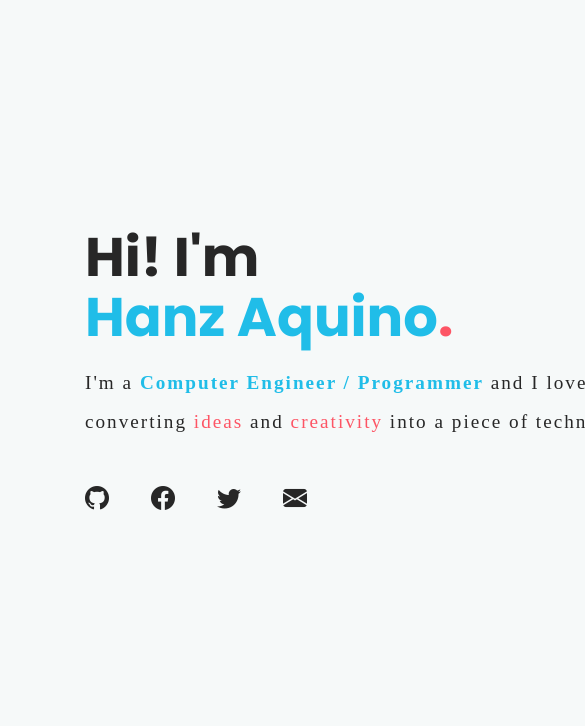
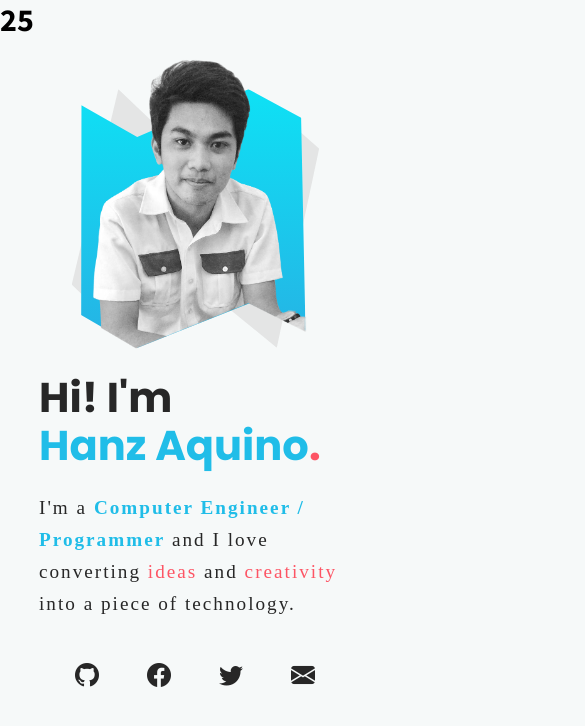
Before and after one commit to hanzzakino/hanzz, a Next.js app: page / in a window 390 px wide. Shown: the top 726 px of the page, 585 px wide, since content can reach past the window. Built offline with nearby package versions, Linux system fonts and the light colour scheme.

Commit message:
Major Update: Settings Context, Refactors

```diff
--- a/components/introduction.jsx
+++ b/components/introduction.jsx
@@ -1,29 +1,27 @@
 import styles from '../styles/Introduction.module.css';
 
 export default function Introduction() {
+  console.log(styles)
   return (
-    <div className={styles.intro_container}>
-        <div className={styles.intro_group1}>
-            <div className={styles.intro_group1_img}>
-              <img className={styles.intro_img_me} src="/assets/intro/hanz.png"/>
-              <img className={styles.intro_img_gray} src="/assets/intro/gray-bg.svg"/>
-              <img className={styles.intro_img_blue} src="/assets/intro/blue-gradient-bg.svg"/>
+    <div className={styles.introContainer}>
+        <div className={styles.introGroup1}>
+            <div className={styles.introGroup1_img}>
+              <img className={styles.introGroup1_me} src="/assets/intro/hanz.png"/>
+              <img className={styles.introGroup1_gray} src="/assets/intro/gray-bg.svg"/>
+              <img className={styles.introGroup1_blue} src="/assets/intro/blue-gradient-bg.svg"/>
             </div>
-            <div className={styles.intro_group1_msg}>
-                <h1 className={styles.intro_group1_msg1}>Hi! I'm</h1>
-                <h1 className={styles.intro_group1_msg2}>Hanz Aquino<i>.</i></h1>
-                <p className={styles.intro_group1_msg3}>
-                I'm a <b>Computer Engineer / Programmer</b> and I love <br />
-                converting <i>ideas</i> and <i>creativity</i> into a piece of technology.
-                </p>
+            <div className={styles.introGroup1_msg}>
+                <h1 className={styles.introGroup1_msg1}>Hi! I'm</h1>
+                <h1 className={styles.introGroup1_msg2}>Hanz Aquino<i>.</i></h1>
+                <p className={styles.introGroup1_msg3}>I'm a <b>Computer Engineer / Programmer</b> and I love converting <i>ideas</i> and <i>creativity</i> into a piece of technology.</p>
 
 
 
-                <div className={styles.intro_group1_social}>
-                    <a href="https://github.com/hanzzakino" target="_blank" className={styles.social_gt}><i id="gt" className="bi bi-github"></i></a>
-                    <a href="https://facebook.com/hanzzakino" target="_blank" className={styles.social_fb}><i className="bi bi-facebook"></i></a>
-                    <a href="https://twitter.com/hanzzakino" target="_blank" className={styles.social_tw}><i className="bi bi-twitter"></i></a>
-                    <a href="mailto:hanzzakino@gmail.coom" className={styles.social_ml}><i className="bi bi-envelope-fill"></i></a>
+                <div className={styles.introGroup1_social}>
+                    <a href="https://github.com/hanzzakino" target="_blank" className={styles.socialGT}><i id="gt" className="bi bi-github"></i></a>
+                    <a href="https://facebook.com/hanzzakino" target="_blank" className={styles.socialFB}><i className="bi bi-facebook"></i></a>
+                    <a href="https://twitter.com/hanzzakino" target="_blank" className={styles.socialTW}><i className="bi bi-twitter"></i></a>
+                    <a href="mailto:hanzzakino@gmail.coom" className={styles.socialML}><i className="bi bi-envelope-fill"></i></a>
                 </div>
             </div>
         </div>
--- a/components/shared/animatedBackground.jsx
+++ b/components/shared/animatedBackground.jsx
@@ -1,17 +1,19 @@
 import styles from '../../styles/shared/AnimatedBackground.module.css'
 
 import { useState, useEffect } from 'react'
-import {useWindowContext} from '../../context/WindowContext'
+import {useSettingsContext} from '../../context/SettingsContext'
 
 export default function AnimatedBackground({speedMultiplier=1, opacity=0.3, maxBlur=6,enableBlur=false}) {
-  const { width } = useWindowContext()
-  const [shapeNumber,setShapeNumber] = useState()
-  const animatedShapes = []
+  const { screenWidth, windowAvailable } = useSettingsContext()
+  const [shapeNumber,setShapeNumber] = useState(0)
+  const [animatedShapes, setAnimatedShapes] = useState()
 
   useEffect(() => {
-    setShapeNumber(Math.ceil((width/32)*2))
-  },[width])
+    setShapeNumber(Math.ceil((screenWidth/32)*2))
+  },[windowAvailable])
 
+  useEffect(() => {
+    const tempanimatedShapes = []
     for(let i=0; i<shapeNumber; i++){
       const randomSize = (Math.floor(Math.random()*15)+7)
       const randomColor = (Math.floor(Math.random()*10)+240)
@@ -19,7 +21,7 @@ export default function AnimatedBackground({speedMultiplier=1, opacity=0.3, maxB
       const randomDelay = (Math.floor(Math.random()*80)-40)
       const speedBySize = (Math.floor(10+(7/randomSize)*24))
       const blurBySize = (enableBlur ? Math.floor(maxBlur*(5/randomSize)):0)
-    animatedShapes.push(
+      tempanimatedShapes.push(
           <li
           key={'ashape'+i}
           style={
@@ -42,13 +44,18 @@ export default function AnimatedBackground({speedMultiplier=1, opacity=0.3, maxB
         </li>
       )
     }
+    setAnimatedShapes(tempanimatedShapes)
+    console.log(animatedShapes)
+  },[shapeNumber])
+
+
 
 
 
   return (
       <div className={styles.area} >
       <ul className={styles.circles}>
-        {/* <h1>{shapeNumber} {animatedShapes.length}</h1> */}
+        <h1>{shapeNumber} </h1>
 
           {animatedShapes}
       </ul>
--- /dev/null
+++ b/context/SettingsContext.js
@@ -0,0 +1,38 @@
+import { createContext, useContext, useState, useEffect  } from 'react'
+
+const SettingsContext = createContext()
+
+export const SettingsContextWrapper = ({children}) =>{
+
+    const hasWindow = typeof window !== 'undefined'
+    const getWindowDimensions = () => {
+        const screenWidth = hasWindow ? window.innerWidth : null
+        const screenHeight = hasWindow ? window.innerHeight : null
+        return {
+            screenWidth,
+            screenHeight,
+            windowAvailable: hasWindow
+        }
+    }
+    useEffect(() => {
+        if (hasWindow) {
+            const handleResize = () => {
+                setWindowDimensions(getWindowDimensions())
+            }
+
+            window.addEventListener('resize', handleResize)
+            return () => window.removeEventListener('resize', handleResize)
+        }
+    }, [hasWindow])
+    const [windowDimensions, setWindowDimensions] = useState(getWindowDimensions())
+
+    return (
+        <SettingsContext.Provider value={
+            windowDimensions
+        }>
+            {children}
+        </SettingsContext.Provider>
+    )
+}
+
+export const useSettingsContext = () => useContext(SettingsContext)
--- a/context/WindowContext.js
+++ /dev/null
@@ -1,37 +0,0 @@
-import { createContext, useContext, useState, useEffect  } from 'react'
-
-const WindowContext = createContext()
-
-export const WindowContextWrapper = ({children}) =>{
-
-    const hasWindow = typeof window !== 'undefined';
-     function getWindowDimensions() {
-        const width = hasWindow ? window.innerWidth : null;
-        const height = hasWindow ? window.innerHeight : null;
-        return {
-            width,
-            height,
-        };
-    }
-
-    useEffect(() => {
-        if (hasWindow) {
-        function handleResize() {
-            setWindowDimensions(getWindowDimensions());
-        }
-
-        window.addEventListener('resize', handleResize);
-        return () => window.removeEventListener('resize', handleResize);
-        }
-    }, [hasWindow]);
-
-    const [windowDimensions, setWindowDimensions] = useState(getWindowDimensions());
-
-    return (
-        <WindowContext.Provider value={windowDimensions}>
-            {children}
-        </WindowContext.Provider>
-    );
-}
-
-export const useWindowContext = () => useContext(WindowContext)
--- a/package.json
+++ b/package.json
@@ -8,6 +8,7 @@
   "dependencies": {
     "next": "latest",
     "react": "18.2.0",
-    "react-dom": "18.2.0"
+    "react-dom": "18.2.0",
+    "sass": "^1.57.1"
   }
 }
--- a/pages/_app.jsx
+++ b/pages/_app.jsx
@@ -1,10 +1,10 @@
 import '../styles/globals.css'
-import { WindowContextWrapper } from '../context/WindowContext.js'
+import { SettingsContextWrapper } from '../context/SettingsContext.js'
 function MyApp({ Component, pageProps }) {
   return(
-  <WindowContextWrapper>
+  <SettingsContextWrapper>
     <Component {...pageProps} />
-  </WindowContextWrapper>
+  </SettingsContextWrapper>
   )
 }
 
--- a/pages/index.jsx
+++ b/pages/index.jsx
@@ -16,10 +16,19 @@ export default function Home() {
         <link rel="icon" href="/favicon.svg" />
       </Head>
 
-      <AnimatedBackground speedMultiplier={0.8} opacity={0.24} maxBlur={6} enableBlur/>
+      <AnimatedBackground speedMultiplier={0.9} opacity={0.24} maxBlur={6} enableBlur/>
 
-      <main className={styles.main_container}>
+      <main className={styles.mainContainer}>
         <Introduction />
+        <br /><br /><br /><br /><br /><br /><br /><br /><br /><br /><br /><br /><br />
+        <br /><br /><br /><br /><br /><br /><br /><br /><br /><br /><br /><br /><br />
+        <br /><br /><br /><br /><br /><br /><br /><br /><br /><br /><br /><br /><br />
+        <br /><br /><br /><br /><br /><br /><br /><br /><br /><br /><br /><br /><br />
+        <br /><br /><br /><br /><br /><br /><br /><br /><br /><br /><br /><br /><br />
+        <br /><br /><br /><br /><br /><br /><br /><br /><br /><br /><br /><br /><br />
+        <br /><br /><br /><br /><br /><br /><br /><br /><br /><br /><br /><br /><br />
+        <br /><br /><br /><br /><br /><br /><br /><br /><br /><br /><br /><br /><br />
+        <br /><br /><br /><br /><br /><br /><br /><br /><br /><br /><br /><br /><br />
       </main>
 
     </div>
--- a/styles/Introduction.module.css
+++ b/styles/Introduction.module.css
@@ -1,7 +1,5 @@
-.intro_container {
-  /* background-color: red; */
+.introContainer {
   width: 100%;
-
   display: flex;
   flex-flow: column;
   align-items: center;
@@ -9,13 +7,13 @@
   top: 24vh;
 }
 
-.intro_group1 {
+.introGroup1 {
   /* background-color: yellow; */
   display: flex;
   flex-flow: row;
 }
 
-.intro_group1_img {
+.introGroup1_img {
   /* background-color: orange; */
   height: 340px;
   width: 300px;
@@ -24,21 +22,22 @@
   overflow: hidden;
   transform: scale(0.92);
 }
-.intro_img_me {
+.introGroup1_me {
   position: absolute;
   top: 0;
   left: 10%;
   z-index: 2;
   height: 340px;
 }
-.intro_img_blue {
+.introGroup1_blue {
   position: absolute;
   top: 35px;
   left: 16px;
   z-index: 1;
   height: 304px;
 }
-.intro_img_gray {
+.introGroup1_gray {
+  filter: opacity(0.7);
   position: absolute;
   top: 35px;
   left: 5px;
@@ -46,13 +45,13 @@
   height: 304px;
 }
 
-.intro_group1_msg {
+.introGroup1_msg {
   /* background-color: orange; */
   height: 340px;
   width: 600px;
 }
 
-.intro_group1_msg1 {
+.introGroup1_msg1 {
   font-family: 'Poppins';
   font-size: 3.4rem;
   color: #272727;
@@ -60,18 +59,18 @@
   margin-top: 1.5rem;
 }
 
-.intro_group1_msg2 {
+.introGroup1_msg2 {
   font-family: 'Poppins';
   font-size: 3.4rem;
   color: #20bde8;
   line-height: 3.8rem;
 }
-.intro_group1_msg2 i {
+.introGroup1_msg2 i {
   color: #fd5565;
   font-style: normal;
 }
 
-.intro_group1_msg3 {
+.introGroup1_msg3 {
   font-family: 'Source Sans Pro Semibold';
   margin-top: 1rem;
   font-size: 1.2rem;
@@ -79,45 +78,89 @@
   line-height: 2.4rem;
   color: #272727;
 }
-.intro_group1_msg3 b {
+.introGroup1_msg3 b {
   color: #20bde8;
   font-family: 'Source Sans Pro Black';
 }
-.intro_group1_msg3 i {
+.introGroup1_msg3 i {
   color: #fd5565;
   font-style: normal;
 }
 
-.intro_group1_social {
+.introGroup1_social {
   color: #272727;
   margin-top: 2.6rem;
   display: flex;
   flex-flow: row;
 }
-.intro_group1_social i {
+.introGroup1_social i {
   font-size: 1.5rem;
 }
-.intro_group1_social a {
+.introGroup1_social a {
   margin-right: 42px;
   transition: 0.2s;
 }
-.social_gt:hover {
+.socialGT:hover {
   color: black !important;
   transform: scale(1.15);
   transition: 0.2s;
 }
-.social_fb:hover {
+.socialFB:hover {
   color: #1877f2 !important;
   transform: scale(1.15);
   transition: 0.2s;
 }
-.social_tw:hover {
+.socialTW:hover {
   color: #1da1f2 !important;
   transform: scale(1.15);
   transition: 0.2s;
 }
-.social_ml:hover {
+.socialML:hover {
   color: black !important;
   transform: scale(1.15);
   transition: 0.2s;
 }
+
+
+@media only screen and (max-width: 720px) {
+  .introContainer {
+    top: 4%;
+  }
+  .introGroup1 {
+    align-items: center;
+    flex-flow: column;
+  }
+  .introGroup1_img {
+    margin: 0;
+    transform: scale(0.85);
+    position: relative;
+    overflow: hidden;
+  }
+  .introGroup1_msg {
+    height: fit-content;
+    padding: 0 10% 0 10%;
+    width: 100%;
+  }
+  .introGroup1_msg1 {
+    font-size: 2.6rem;
+    line-height: 3rem;
+    margin-top: 0;
+  }
+  .introGroup1_msg2 {
+    font-size: 2.6rem;
+    line-height: 3rem;
+  }
+  .introGroup1_msg3 {
+    margin-top: 1.4rem;
+    font-size: 1.2rem;
+    letter-spacing: 2px;
+    line-height: 2rem;
+  }
+  .introGroup1_social {
+    justify-content: center;
+    margin-top: 1rem;
+  }
+  .introGroup1_social a {
+    margin: 24px;
+  }
+}
--- a/styles/shared/AnimatedBackground.module.css
+++ b/styles/shared/AnimatedBackground.module.css
@@ -26,7 +26,7 @@
     width: 20px;
     height: 20px;
     top: -30px;
-    border-radius: 50%;
+    /* border-radius: 50%; */
 
     background: #e1e4e4;
 
@@ -35,6 +35,8 @@
     animation-direction: alternate;
     -webkit-animation-direction: alternate;
 }
+
+
 
 
 @keyframes animate {
```
Also changed, not shown: styles/globals.css (+8 -0 lines), 1 other file (tests, documents, lock files or other folders). Lines whose indentation alone changed are shown as unchanged.
